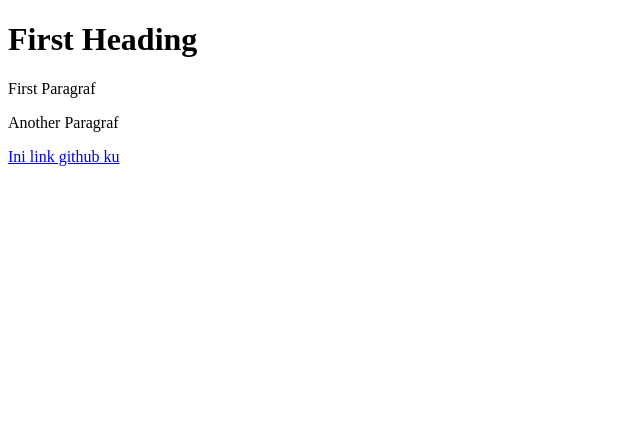
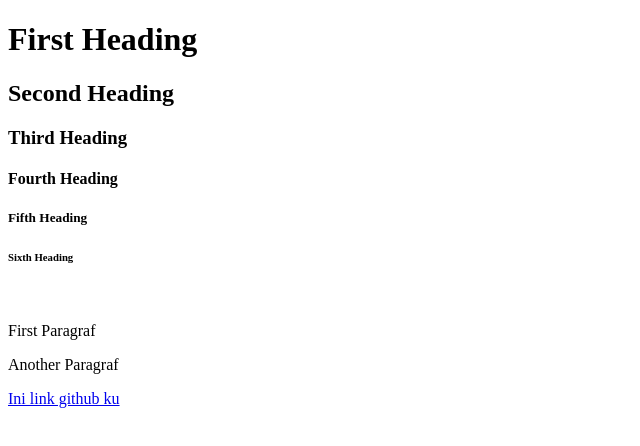
Before and after one commit to HDNN959/The-Web, a plain HTML site: page index.html in a window 1280 px wide. Shown: the whole page, without its empty margins (0-640 px from the left). Drawn offline with Linux system fonts and the light colour scheme.

Commit message:
heading 1 to 6

```diff
--- a/index.html
+++ b/index.html
@@ -7,6 +7,12 @@
 </head>
 <body>
     <h1>First Heading</h1>
+    <h2>Second Heading</h2>
+    <h3>Third Heading</h3>
+    <h4>Fourth Heading</h4>
+    <h5>Fifth Heading</h5>
+    <h6>Sixth Heading</h6>
+    <br>
     <p>First Paragraf</p>
     <p>Another Paragraf</p>
     <a href="https://github.com/HDNN959">Ini link github ku</a>
```
